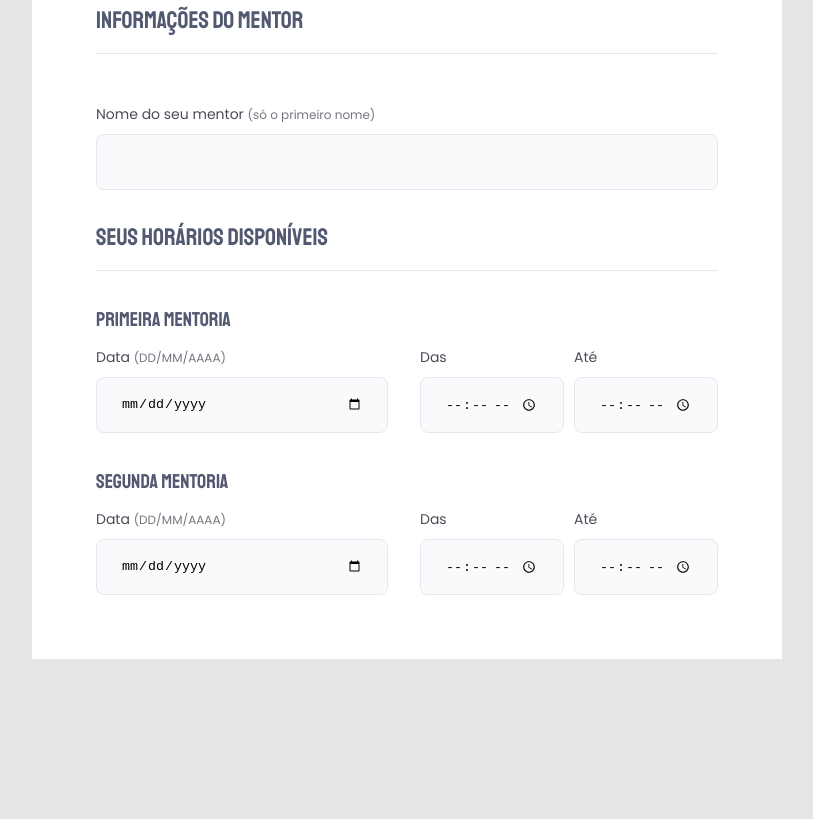
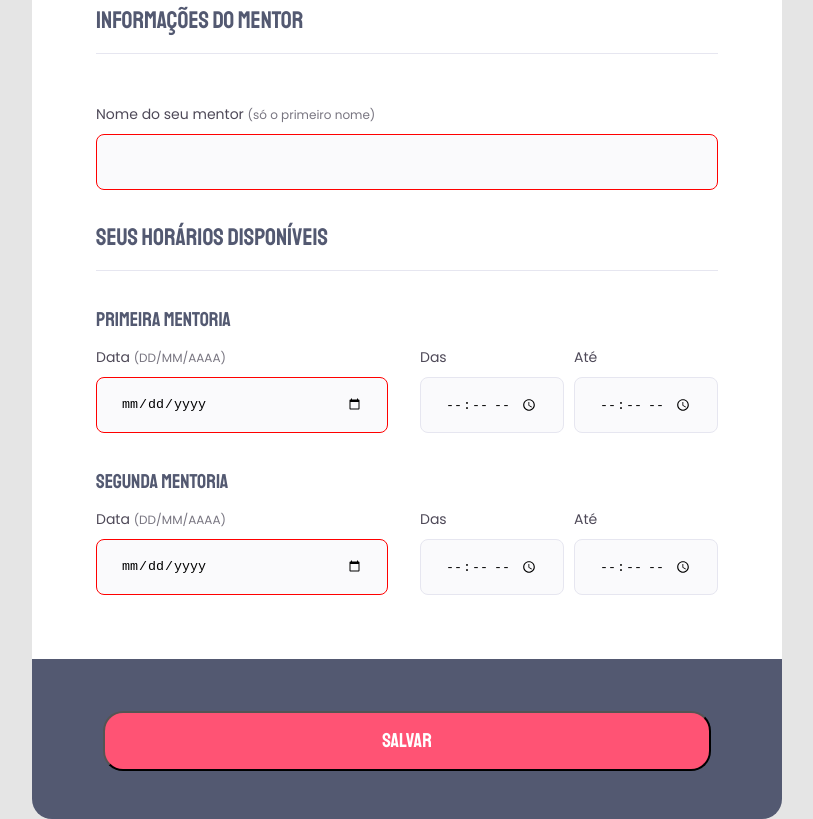
Before and after one commit to DaviF91/Stage03.Desafio1.Formulario-Mentoria, a plain HTML site: page index.html in a window 1280 px wide. Shown: the part 886-1705 px from the top of the page, without its empty margins (233-1046 px from the left). Before the commit the page ends 1545 px from the top, so only its background shows below. Drawn offline with Linux system fonts and the light colour scheme.

Commit message:
criado botão para sumit formulário / ultimo ajuste

```diff
--- a/index.html
+++ b/index.html
@@ -36,7 +36,7 @@
           </div>
           <div class="input-wrapper">
             <label for="mentoring-email">Email <span>(digite um email válido)</span></label>
-            <input type="email" id="mentoring-email"/>
+            <input type="email" id="mentoring-email" required/>
           </div>
           <div class="input-wrapper">
             <label for="mentoring-password">Senha <span>(mínimo de 6 caracteres)</span></label>
@@ -49,7 +49,7 @@
           <legend>INFORMAÇÕES DO MENTOR</legend>
           <div class="input-wrapper">
             <label for="mentoring-mentor">Nome do seu mentor <span>(só o primeiro nome)</span></label>
-            <input type="text" id="mentoring-mentor"/>
+            <input type="text" id="mentoring-mentor" required/>
           </div>
         </div>
       </fieldset>
@@ -59,7 +59,7 @@
         <div class="date">
           <div class="input-wrapper">
             <label for="mentoring-date">Data <span>(DD/MM/AAAA)</span></label>
-            <input type="date" id="mentoring-date"/>
+            <input type="date" id="mentoring-date" required/>
           </div>
           <div class="input-wrapper">
             <label for="mentoring-begin">Das</label>
@@ -74,7 +74,7 @@
         <div class="date">
           <div class="input-wrapper">
             <label for="mentoring-date2">Data <span>(DD/MM/AAAA)</span></label>
-            <input type="date" id="mentoring-date2"/>
+            <input type="date" id="mentoring-date2" required/>
           </div>
           <div class="input-wrapper">
             <label for="mentoring-end2">Das</label>
@@ -87,6 +87,9 @@
         </div>
       </fieldset>
     </form>
+    <footer>
+      <input class="button" type="submit" form="my-form" value="Salvar"/>
+    </footer>
   </div>
 </body>
 </html>
--- a/style.css
+++ b/style.css
@@ -130,7 +130,7 @@ fieldset legend {
 }
 
 fieldset h3 {
-  font-family: 'Staatliches';
+  font-family: 'Staatliches', cursive;
 
   font-weight: 400;
   font-size: 20px;
@@ -157,3 +157,43 @@ fieldset h3 {
 .date > div:nth-child(1) {
   width: 100%;
 }
+
+footer {
+  width: 750px;
+  height: 160px;
+
+  background: #535971;
+  border-radius: 0px 0px 20px 20px;
+
+  display: flex;
+  flex-direction: column;
+}
+
+footer .button {
+  flex-direction: row;
+  justify-content: center;
+  align-items: center;
+  gap: 10px;
+  margin: 52px 71px;
+  padding: 15px 40px;
+  text-transform: uppercase;
+
+
+background: #FF5374;
+border-radius: 20px;
+
+font-family: 'Staatliches', cursive;
+font-weight: 400;
+font-size: 20px;
+line-height: 26px;
+
+color: #FFFFFF;
+}
+
+footer .button:hover {
+  background: #eb1943;;
+}
+
+input:invalid {
+  border: 1px solid red
+}
```
